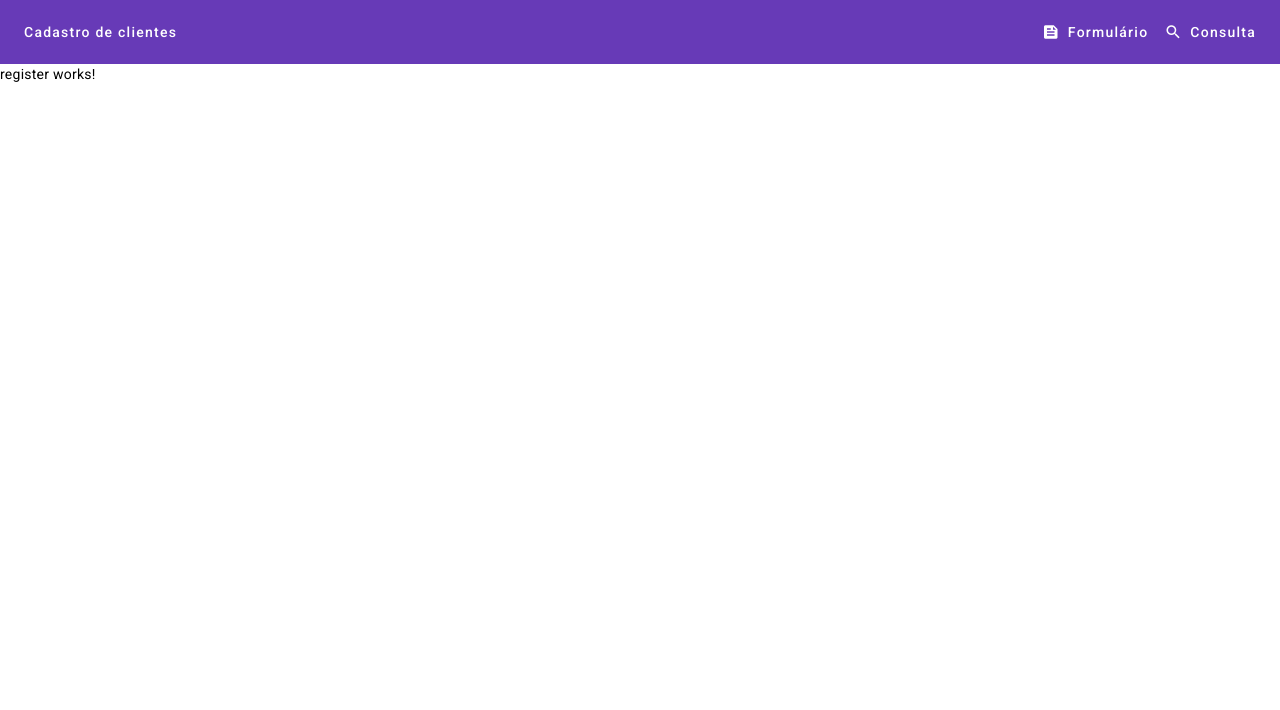
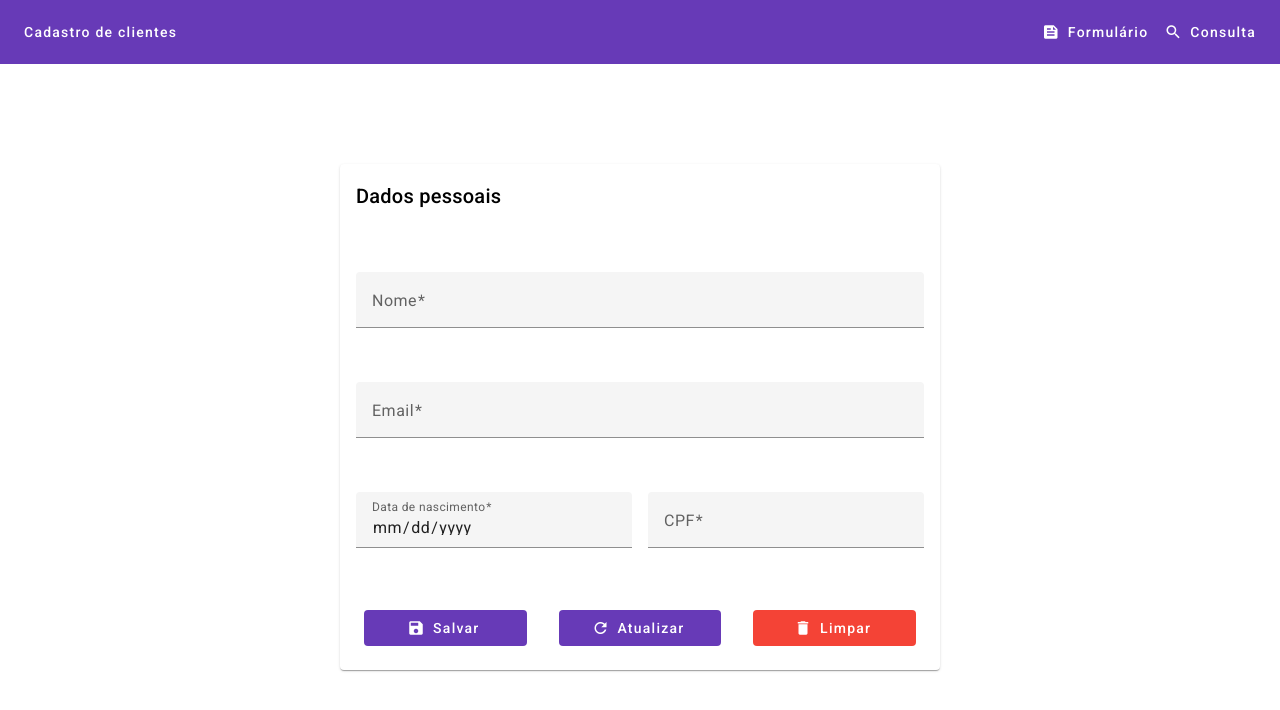
Before and after one commit to StealthWorm/crud-angular-material, an Angular app: page /register in a window 1280 px wide. Shown: the top 710 px of the page. Built offline with nearby package versions, Linux system fonts and the light colour scheme.

Commit message:
feat: included register form injected with register service

```diff
--- a/package.json
+++ b/package.json
@@ -15,6 +15,7 @@
     "@angular/common": "^19.0.0",
     "@angular/compiler": "^19.0.0",
     "@angular/core": "^19.0.0",
+    "@angular/flex-layout": "^15.0.0-beta.42",
     "@angular/forms": "^19.0.0",
     "@angular/material": "^19.0.4",
     "@angular/platform-browser": "^19.0.0",
@@ -22,6 +23,7 @@
     "@angular/router": "^19.0.0",
     "rxjs": "~7.8.0",
     "tslib": "^2.3.0",
+    "uuid": "^11.0.2",
     "zone.js": "~0.15.0"
   },
   "devDependencies": {
--- /dev/null
+++ b/src/app/register/client.ts
@@ -0,0 +1,16 @@
+import { v4 as uuid } from 'uuid';
+
+export class Client {
+  id?: string;
+  name?: string;
+  email?: string;
+  birthDate?: string;
+  cpf?: string;
+
+  static newClient(): Client {
+    let client = new Client();
+    client.id = uuid();
+
+    return client;
+  }
+}
--- a/src/app/register/register.component.html
+++ b/src/app/register/register.component.html
@@ -1 +1,93 @@
-<p>register works!</p>
+<div fxLayout="row" fxLayoutAlign="center center" class="container">
+  <div fxLayout="column" fxLayoutAlign="center center" fxFlex.gt-sm="600px"
+    fxFlex="100%">
+    <mat-card class="mt-100 full-width">
+      <mat-card-header>
+        <mat-card-title>Dados pessoais</mat-card-title>
+      </mat-card-header>
+      <mat-card-content>
+        <form
+          #clientForm="ngForm"
+          (ngSubmit)="onSubmit()"
+          class="form-box"
+          fxLayout="column"
+          fxLayoutGap="16px">
+          <mat-form-field class="form-field" fxFlex.gt-sm="50" fxFlex="100%">
+            <mat-label>Nome</mat-label>
+            <input
+              matInput
+              type="text"
+              name="name"
+              [(ngModel)]="client.name"
+              placeholder="Digite seu nome"
+              required>
+          </mat-form-field>
+          <mat-form-field class="form-field" fxFlex.gt-sm="50" fxFlex="100%">
+            <mat-label>Email</mat-label>
+            <input
+              matInput
+              type="email"
+              name="email"
+              [(ngModel)]="client.email"
+              placeholder="Digite seu email"
+              required>
+          </mat-form-field>
+
+          <div fxLayout="column" fxLayout.gt-sm="row" fxLayoutGap="16px"
+            class="full-width">
+            <mat-form-field class="form-field" fxFlex="100%">
+              <mat-label>Data de nascimento</mat-label>
+              <input
+                matInput
+                type="date"
+                name="birthDate"
+                [(ngModel)]="client.birthDate"
+                placeholder="Digite sua data de nascimento"
+                required>
+            </mat-form-field>
+
+            <mat-form-field class="form-field" fxFlex="100%">
+              <mat-label>CPF</mat-label>
+              <input
+                matInput
+                type="text"
+                name="cpf"
+                [(ngModel)]="client.cpf"
+                placeholder="Digite seu CPF"
+                required>
+            </mat-form-field>
+          </div>
+
+          <mat-card-actions fxLayout="column" fxLayout.gt-sm="grid"
+            fxLayoutGap="16px" class="card-actions">
+            <button
+              mat-flat-button
+              color="primary"
+              type="submit"
+              fxFlex="100%">
+              <mat-icon fontIcon="save"></mat-icon>
+              Salvar
+            </button>
+
+            <button
+              mat-flat-button
+              color="primary"
+              type="submit"
+              fxFlex="100%">
+              <mat-icon fontIcon="refresh"></mat-icon>
+              Atualizar
+            </button>
+
+            <button
+              mat-flat-button
+              color="warn"
+              fxFlex="100%">
+              <mat-icon fontIcon="delete"></mat-icon>
+              Limpar
+            </button>
+          </mat-card-actions>
+        </form>
+      </mat-card-content>
+    </mat-card>
+  </div>
+</div>
--- a/src/app/register/register.component.scss
+++ b/src/app/register/register.component.scss
@@ -0,0 +1,14 @@
+.form-box {
+  display: grid;
+  grid-template-columns: 1fr 1fr;
+  gap: 16px;
+  justify-content: center;
+  margin-top: 60px;
+}
+
+.card-actions {
+  display: flex;
+  justify-content: space-between;
+  align-items: center;
+  gap: 16px;
+}
--- a/src/app/register/register.component.ts
+++ b/src/app/register/register.component.ts
@@ -1,11 +1,35 @@
 import { Component } from '@angular/core';
+import { FlexLayoutModule } from '@angular/flex-layout';
+import { MatFormFieldModule } from '@angular/material/form-field';
+import { MatInputModule } from '@angular/material/input';
+import { MatButtonModule } from '@angular/material/button';
+import { MatCardModule } from '@angular/material/card';
+import { FormsModule } from '@angular/forms';
+import { MatIconModule } from '@angular/material/icon';
+import { Client } from './client';
+import { ClientService } from '../services/clients/client.service';
 
 @Component({
   selector: 'app-register',
-  imports: [],
+  imports: [
+    FlexLayoutModule,
+    MatFormFieldModule,
+    MatInputModule,
+    MatButtonModule,
+    MatCardModule,
+    FormsModule,
+    MatIconModule
+  ],
   templateUrl: './register.component.html',
   styleUrl: './register.component.scss'
 })
 export class RegisterComponent {
+  client: Client = Client.newClient();
 
+  // Injeta o serviço de cliente
+  constructor(private clientService: ClientService) { }
+
+  onSubmit() {
+    this.clientService.register(this.client);
+  }
 }
--- /dev/null
+++ b/src/app/services/clients/client.service.ts
@@ -0,0 +1,15 @@
+import { Injectable } from '@angular/core';
+import { Client } from '../../register/client';
+
+@Injectable({
+  // Informa que o serviço é um serviço de nível raiz, porem podemos atrelar a um módulo individualmente
+  providedIn: 'root'
+})
+export class ClientService {
+
+  constructor() { }
+
+  register(client: Client) {
+    console.log('register ', client);
+  }
+}
--- a/src/styles.scss
+++ b/src/styles.scss
@@ -1,4 +1,46 @@
 /* You can add global styles to this file, and also import other style files */
 
-html, body { height: 100%; }
-body { margin: 0; font-family: Roboto, "Helvetica Neue", sans-serif; }
+html,
+body {
+  height: 100%;
+}
+body {
+  margin: 0;
+  font-family: Roboto, "Helvetica Neue", sans-serif;
+}
+
+.mt-20 {
+  margin-top: 20px;
+}
+
+.mt-40 {
+  margin-top: 40px;
+}
+
+.mt-60 {
+  margin-top: 60px;
+}
+
+.mt-100 {
+  margin-top: 100px;
+}
+
+.ml-5 {
+  margin-bottom: 5px;
+}
+
+.full-width {
+  width: 100%;
+}
+
+.w-50 {
+  width: 50%;
+}
+
+.grid-column-span-2 {
+  grid-column: span 2;
+}
+
+.grid-column-span-3 {
+  grid-column: span 3;
+}
```
Also changed, not shown: 2 other files (tests, documents, lock files or other folders).
